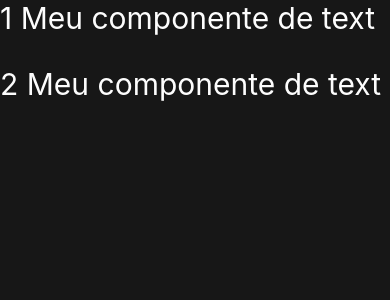
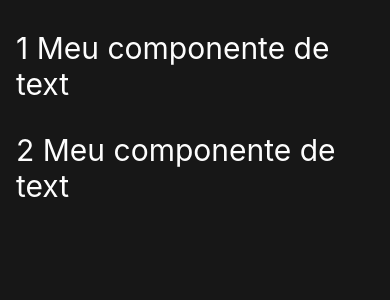
Before and after one commit to ismaelsousa/tv-maze-tutorial, a React Native app: screen / in a window 390 px wide. Shown: the top 300 px of the page. Built offline with nearby package versions, Linux system fonts and the light colour scheme.

Commit message:
feat: add content component

```diff
--- a/App.tsx
+++ b/App.tsx
@@ -2,6 +2,7 @@ import { StatusBar } from "expo-status-bar";
 import { StyleSheet, View } from "react-native";
 import { ThemeProvider } from "styled-components/native";
 import Container from "./src/common/components/Container";
+import Content from "./src/common/components/Content";
 import Spacer from "./src/common/components/Spacer";
 import Text from "./src/common/components/Text";
 import { defaultTheme } from "./src/common/constants/styles/theme/defaultTheme";
@@ -10,6 +11,8 @@ export default function App() {
   return (
     <ThemeProvider theme={defaultTheme}>
       <Container>
+        <Content>
+          <Spacer height={30} />
           <Text size={30} color="onSecondary">
             1 Meu componente de text
           </Text>
@@ -17,6 +20,7 @@ export default function App() {
           <Text size={30} color="onSecondary">
             2 Meu componente de text
           </Text>
+        </Content>
       </Container>
     </ThemeProvider>
   );
--- /dev/null
+++ b/src/common/components/Content/index.tsx
@@ -0,0 +1,10 @@
+import React from "react";
+
+import { Container } from "./styles";
+import { ContentProps } from "./types";
+
+const Content = ({ children }: ContentProps) => {
+  return <Container>{children}</Container>;
+};
+
+export default Content;
--- /dev/null
+++ b/src/common/components/Content/styles.ts
@@ -0,0 +1,7 @@
+import styled from "styled-components/native";
+
+export const Container = styled.SafeAreaView`
+  flex: 1;
+  margin-left: ${({ theme }) => theme.spacing.md}px;
+  margin-right: ${({ theme }) => theme.spacing.md}px;
+`;
--- /dev/null
+++ b/src/common/components/Content/types.ts
@@ -0,0 +1,3 @@
+export interface ContentProps {
+  children?: React.ReactNode;
+}
```
Lines whose indentation alone changed are shown as unchanged.
